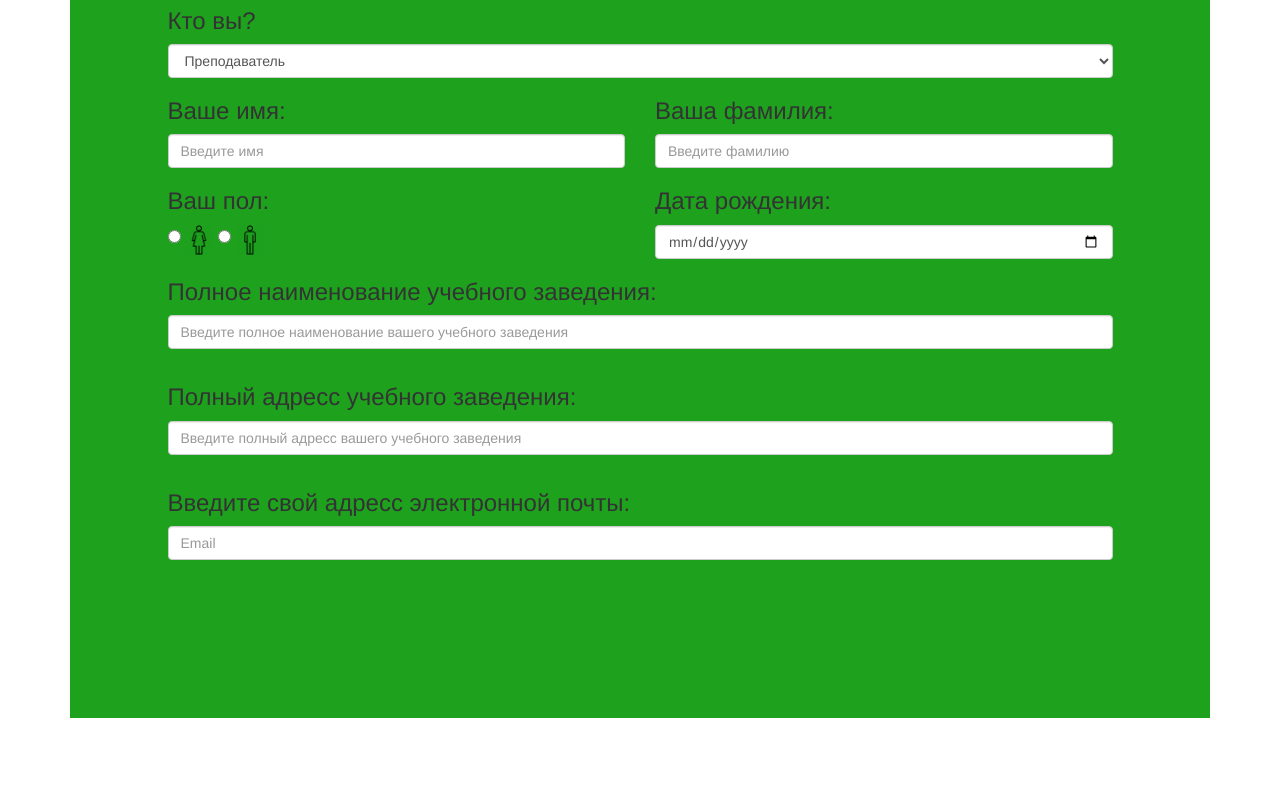
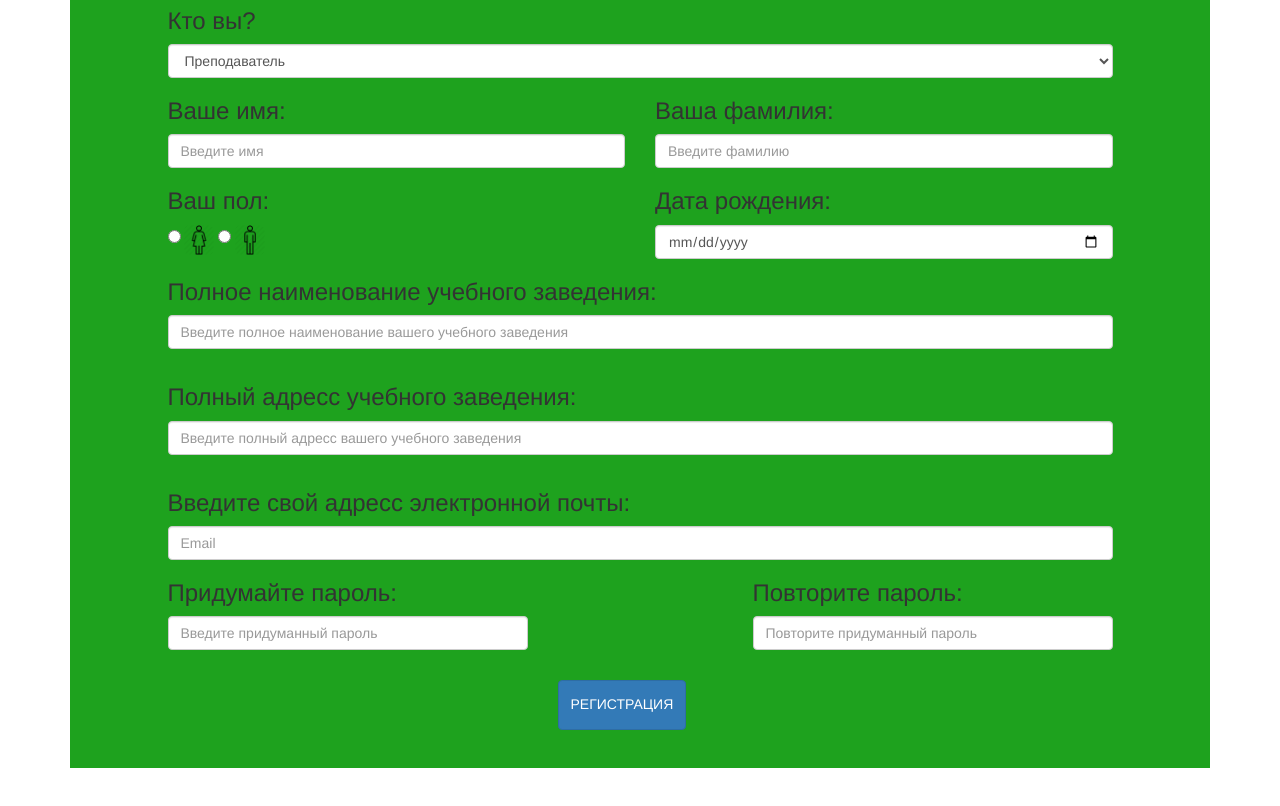
Before and after one commit to web-tosters-test/web-tosters-test.github.io, a plain HTML site: page registr.html in a window 1280 px wide. Shown: the part 182-988 px from the top of the page. Before the commit the page ends 900 px from the top, so only its background shows below. Drawn offline with Linux system fonts and the light colour scheme.

Commit message:
Add files via upload

```diff
--- a/less/registration_style.less
+++ b/less/registration_style.less
@@ -12,9 +12,11 @@ background-color: #1ea21e;
 form {
 background-color:#1ea21e;
 margin-top: 100px;
-min-height:800px;
+min-height:850px;
 height: auto;
 width: 100%;
+margin-bottom:100px;
+
 }
 
 .menu {
@@ -46,7 +48,12 @@ width: 200px;
 margin-top:14px;
 h5{
 	margin:auto;
+	}
+}
 
+.reg-button {
+text-align:center;
+text-transform:uppercase;
+margin-top:30px;
 
 }
-}
--- a/registr.html
+++ b/registr.html
@@ -145,6 +145,37 @@
     					</div>
 				    </div>
 
+				      <div class="col-lg-4 col-lg-offset-1">
+				      	<h3>
+				      		Придумайте пароль:
+				      	</h3>
+				      </div>
+
+				      <div class="col-lg-4 col-lg-offset-2">
+				      	<h3>
+				      		Повторите пароль:
+				      	</h3>
+				      </div>
+				      <div class="col-lg-4 col-lg-offset-1">
+				      	<div>
+				      		<input type="password" class="form-control" id="inputPassword3" placeholder="Введите придуманный пароль">
+
+				      	</div>
+
+				      </div>
+				      <div class="col-lg-4 col-lg-offset-2">
+				      	<div>
+				      		<input type="password" class="form-control" id="inputPassword3" placeholder="Повторите придуманный пароль">
+
+				      	</div>
+				      </div>
+
+				      <div class="col-lg-2 col-lg-offset-5">
+				      	<a href="glavnaya.html" class="btn btn-primary reg-button" role="button">
+				      		<h5>Регистрация</h5>
+				      	</a>
+				      </div>
+
 
 
 
```
Also changed, not shown: index.html (+3 -3 lines), css/registration_style.css.
